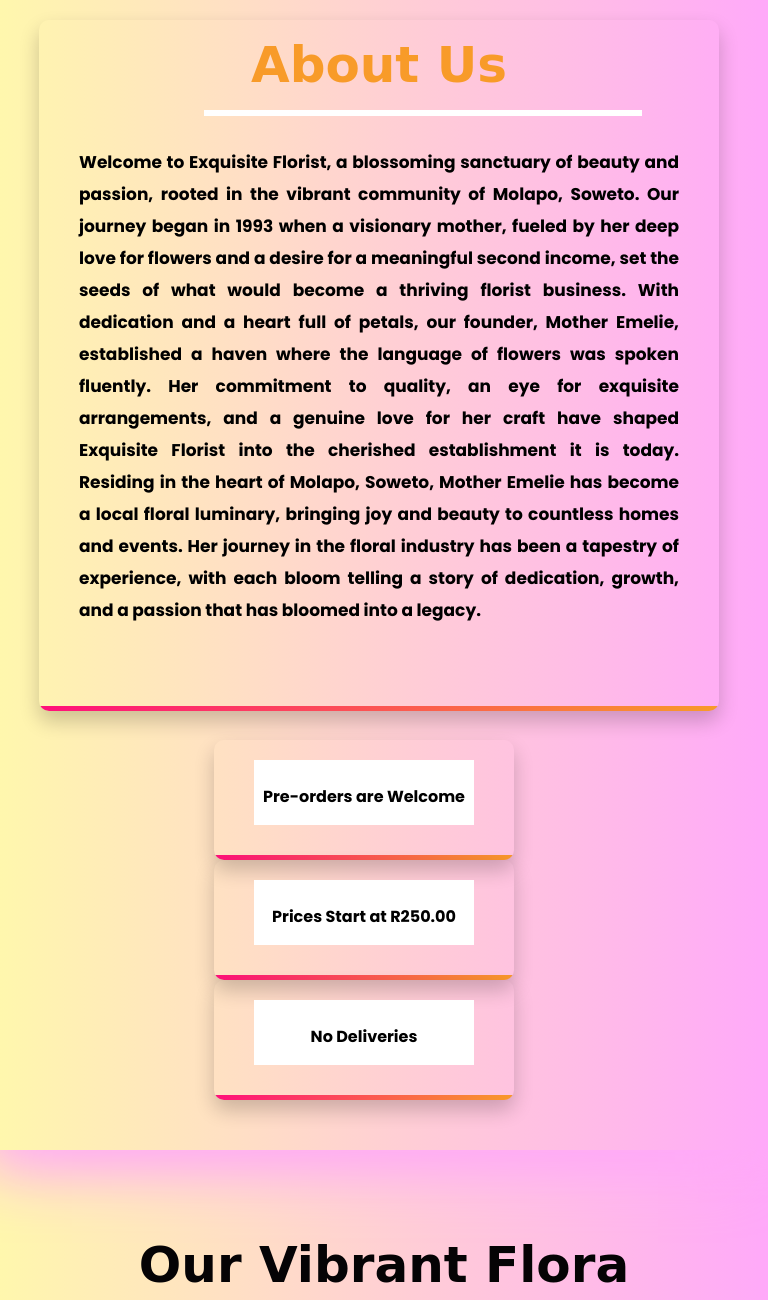
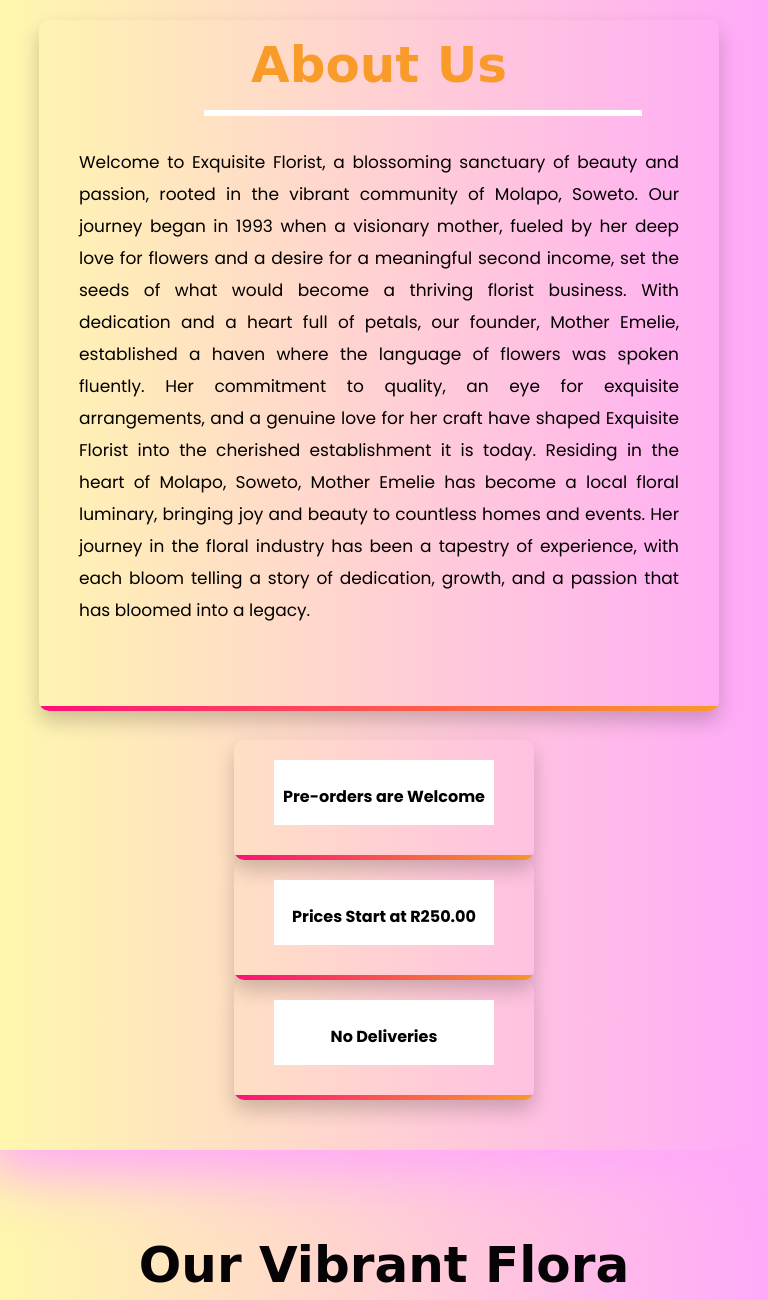
Before and after one commit to AlsonAfrica/exsquisite, a plain HTML site: page greeno/public/index.html in a window 768 px wide. Shown: the part 761-2061 px from the top of the page. Drawn offline with nearby package versions, Linux system fonts and the light colour scheme.

Commit message:
Update media queries

```diff
--- a/greeno/public/css/responsive.css
+++ b/greeno/public/css/responsive.css
@@ -24,8 +24,12 @@
 
     .about #card {
         display: block;
-        margin-left: -200px;
+        margin-left: -180px;
         margin-top: 720px;
+    }
+
+    .about .titlepage span {
+        font-weight: 400;
     }
 
     .about #card .white-bg span {
--- a/greeno/public/index.html
+++ b/greeno/public/index.html
@@ -99,7 +99,7 @@
                               <h1>Welcome To <strong class="color"> Exquisite Florist </strong></h1>
                               <p>We fervently believe that flowers infuse every moment with vitality here. This belief is the result of a deep comprehension of the transformational potential of blooms. Flowers are the lovely representatives of nature that can bring so much life, color, and happiness into our lives. A celebration of life that transcends the commonplace and uplifts the spirit emerges with each petal and bloom. We nurture this idea in our sanctuary and incorporate it into each floral arrangement. Our dedication and enthusiasm are focused on spreading the captivating beauty of flowers, making sure that every interaction with our blooms enlivens the surroundings.</p>
                               <a class="btn btn-lg btn-primary" href="#about" role="button">About</a>
-                              <a class="btn btn-lg btn-primary" href="#contact" role="button">Contact US</a>
+                              <a class="btn btn-lg btn-primary" href="#contact" role="button">Contact Us</a>
                            </div>
                         </div>
                         <div class="col-xl-6 col-lg-6 col-md-6 col-sm-12">
```
